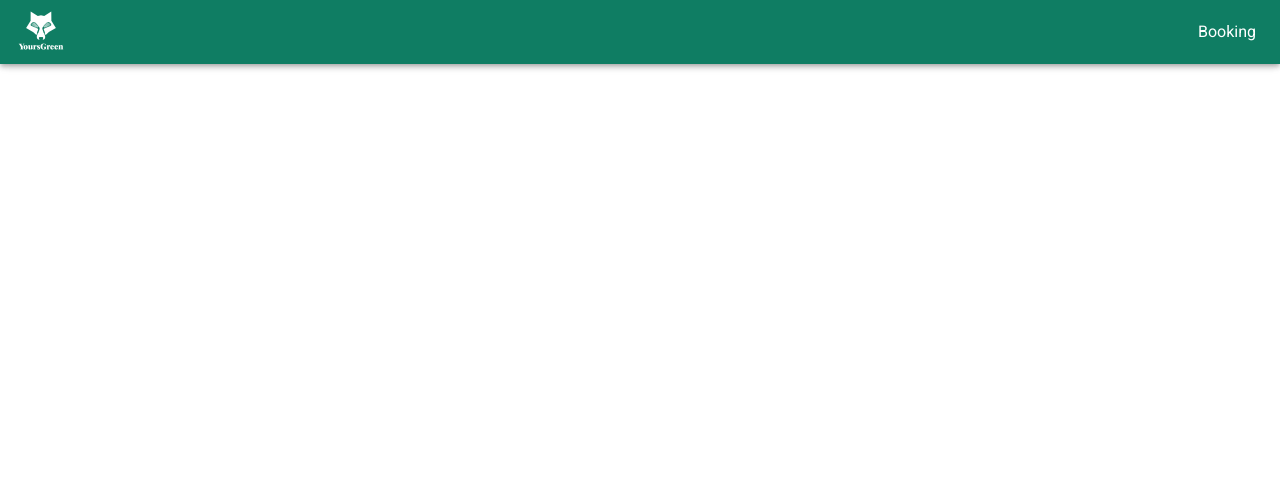
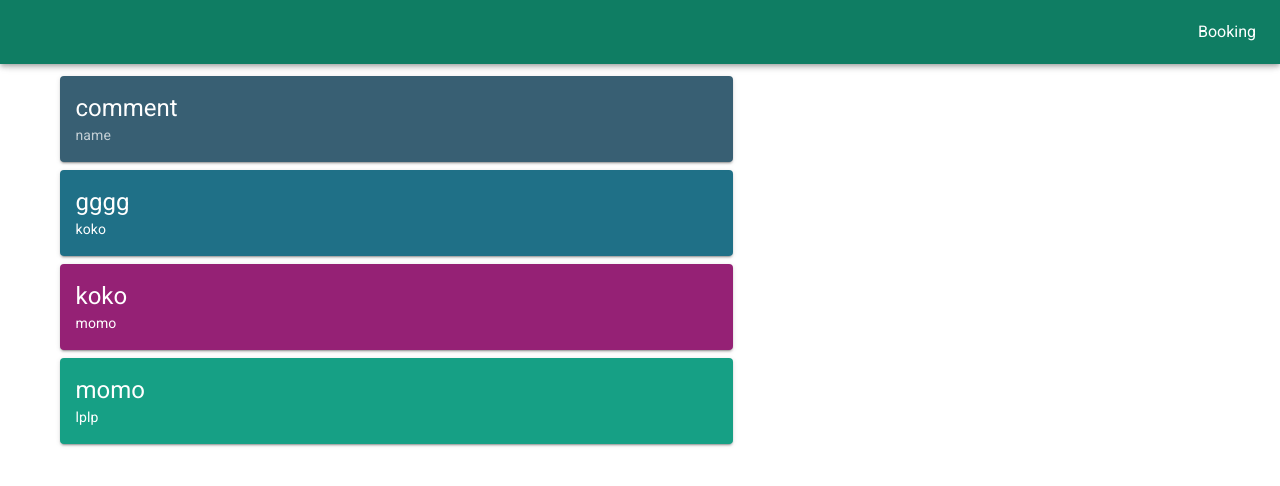
Before and after one commit to Pinsajee/Sr_project_newyoursgreens, a Vue app: page /testloop in a window 1280 px wide. Shown: the top 486 px of the page. Built offline with nearby package versions, Linux system fonts and the light colour scheme.

Commit message:
testloop

```diff
--- a/src/router/index.js
+++ b/src/router/index.js
@@ -4,6 +4,7 @@ import VueRouter from 'vue-router'
 import Home from '../views/Home.vue'
 import frominput from '../views/frominput.vue'
 import caddyinfo from '../views/fromcaddy.vue'
+import testloop from '../views/testloop.vue'
 
 
 Vue.use(VueRouter)
@@ -24,6 +25,11 @@ Vue.use(VueRouter)
     name: 'caddyinfo',
     component: caddyinfo
   },
+  {
+    path: '/testloop',
+    name: 'testloop',
+    component: testloop
+  },
     // route level code-splitting
     // this generates a separate chunk (about.[hash].js) for this route
     // which is lazy-loaded when the route is visited.
--- /dev/null
+++ b/src/views/testloop.vue
@@ -0,0 +1,53 @@
+<template>
+  <v-container>
+    <v-row dense>
+      <v-col cols="7">
+        <v-card color="#385F73" dark>
+          <v-card-title class="headline">comment</v-card-title>
+
+          <v-card-subtitle>name</v-card-subtitle>
+        </v-card>
+      </v-col>
+
+      <v-col v-for="(item, i) in items" :key="i" cols="7">
+        <v-card :color="item.color" dark>
+          <div class="d-flex flex-no-wrap justify-space-between">
+            <div>
+              <v-card-title
+                class="headline"
+                v-text="item.comment"
+              ></v-card-title>
+
+              <v-card-subtitle v-text="item.name"></v-card-subtitle>
+            </div>
+          </div>
+        </v-card>
+      </v-col>
+    </v-row>
+  </v-container>
+</template>
+
+<script>
+export default {
+  name: "testloop",
+  data: () => ({
+    items: [
+      {
+        color: "#1F7087",
+        comment: "gggg",
+        name: "koko",
+      },
+      {
+        color: "#952175",
+        comment: "koko",
+        name: "momo",
+      },
+      {
+        color: "#16A085",
+        comment: "momo",
+        name: "lplp",
+      },
+    ],
+  }),
+};
+</script>
```
